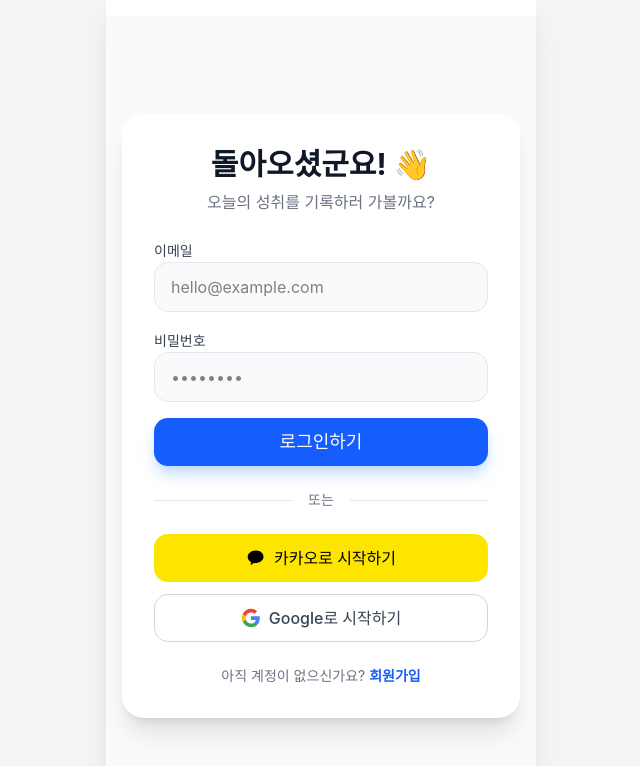
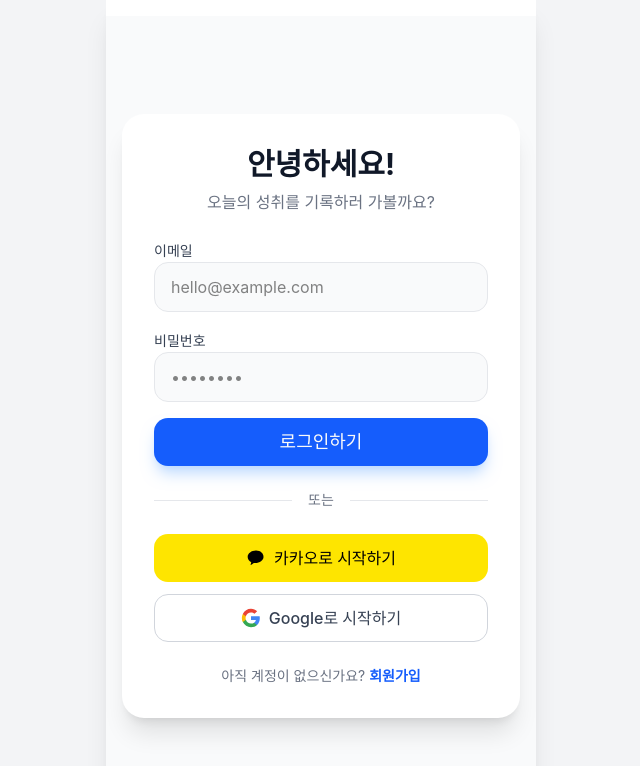
Before and after one commit to duseh729/haru-marble, a React (Vite) app: page /login in a window 1280 px wide. Shown: the top 766 px of the page, without its empty margins (319-959 px from the left). Built offline with nearby package versions, Linux system fonts and the light colour scheme; no server answers; a web font is replaced by a local one.

Commit message:
text: login page 인사 문구 수정

```diff
--- a/src/pages/LoginPage.tsx
+++ b/src/pages/LoginPage.tsx
@@ -74,7 +74,7 @@ export default function LoginPage() {
 
       <div className="max-w-md w-full bg-white rounded-3xl shadow-xl p-8 space-y-6">
         <div className="text-center">
-          <h1 className="text-3xl font-bold text-gray-900">돌아오셨군요! 👋</h1>
+          <h1 className="text-3xl font-bold text-gray-900">안녕하세요!</h1>
           <p className="text-gray-500 mt-2">오늘의 성취를 기록하러 가볼까요?</p>
         </div>
 
@@ -82,8 +82,8 @@ export default function LoginPage() {
           {/* 에러 메시지 */}
           {error && (
             <div className={`text-sm p-3 rounded-lg text-center font-medium ${isRateLimited
-                ? 'bg-orange-50 text-orange-600 border border-orange-200'
-                : 'bg-red-50 text-red-500'
+              ? 'bg-orange-50 text-orange-600 border border-orange-200'
+              : 'bg-red-50 text-red-500'
               }`}>
               {isRateLimited && (
                 <div className="flex items-center justify-center gap-1.5 mb-1">
```
